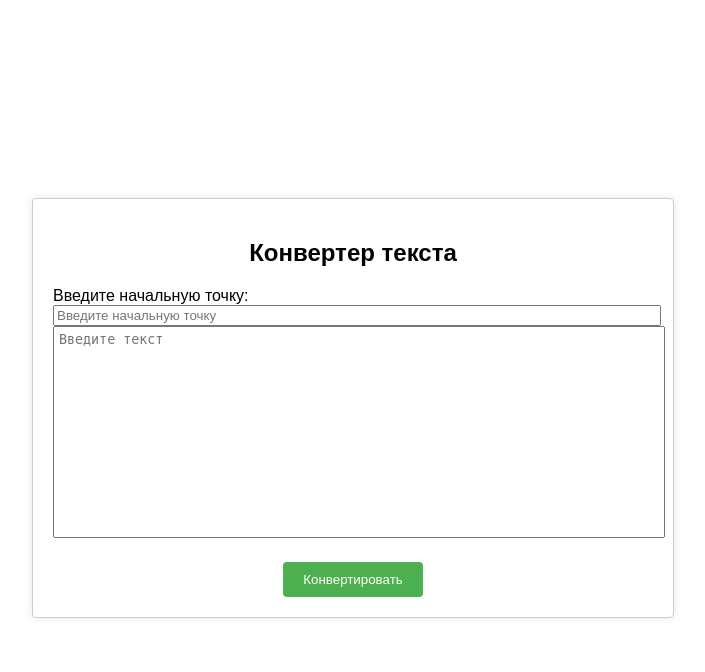
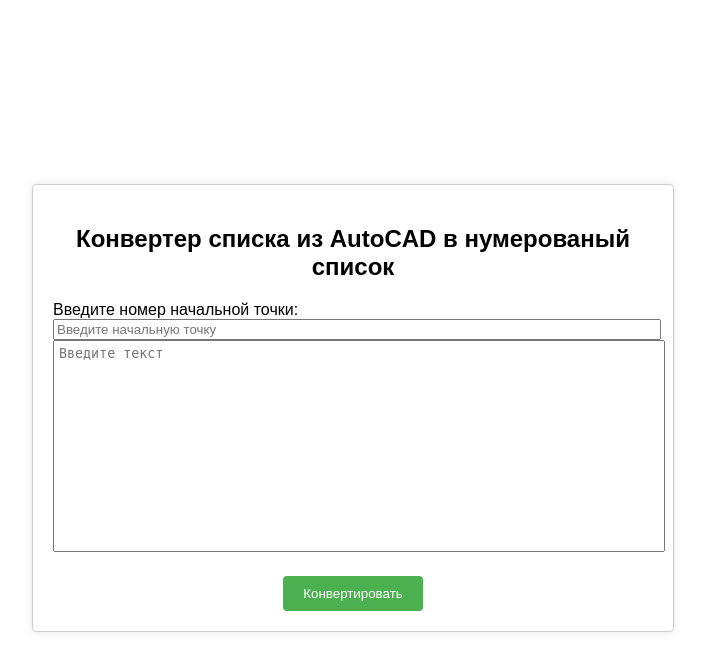
Before and after one commit to Voyager1744/dwg_list_to_txt, a Django app: page /dwgtotxt/ in a window 1280 px wide. Shown: the top 672 px of the page, without its empty margins (287-992 px from the left). Run offline with Django 4.2, Linux system fonts and the light colour scheme.

Commit message:
Update input_page.html

```diff
--- a/converter/templates/input_page.html
+++ b/converter/templates/input_page.html
@@ -49,10 +49,10 @@
 </head>
 <body>
     <div class="container">
-        <h2>Конвертер текста</h2>
+        <h2>Конвертер списка из AutoCAD в нумерованый список</h2>
         <form action="{% url 'convert_text' %}" method="POST">
             {% csrf_token %}
-            <label for="start_point">Введите начальную точку:</label>
+            <label for="start_point">Введите номер начальной точки:</label>
             <input type="number" class="input_field" name="start_point" id="start_point" placeholder="Введите начальную точку">
             <textarea name="text_input" placeholder="Введите текст"></textarea>
             <button type="submit">Конвертировать</button>
```
